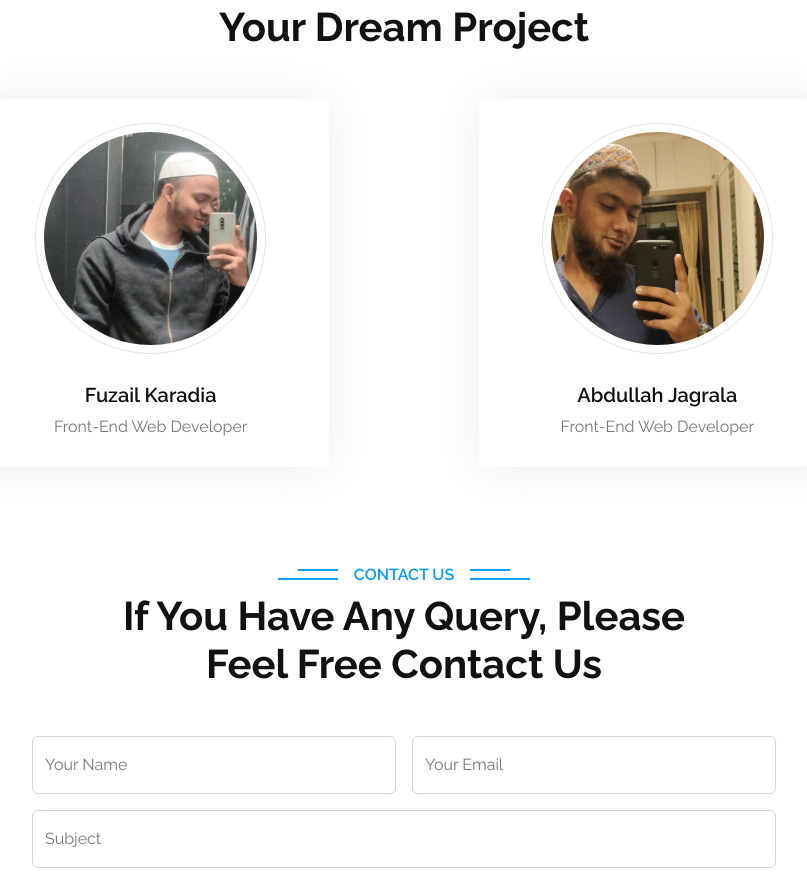
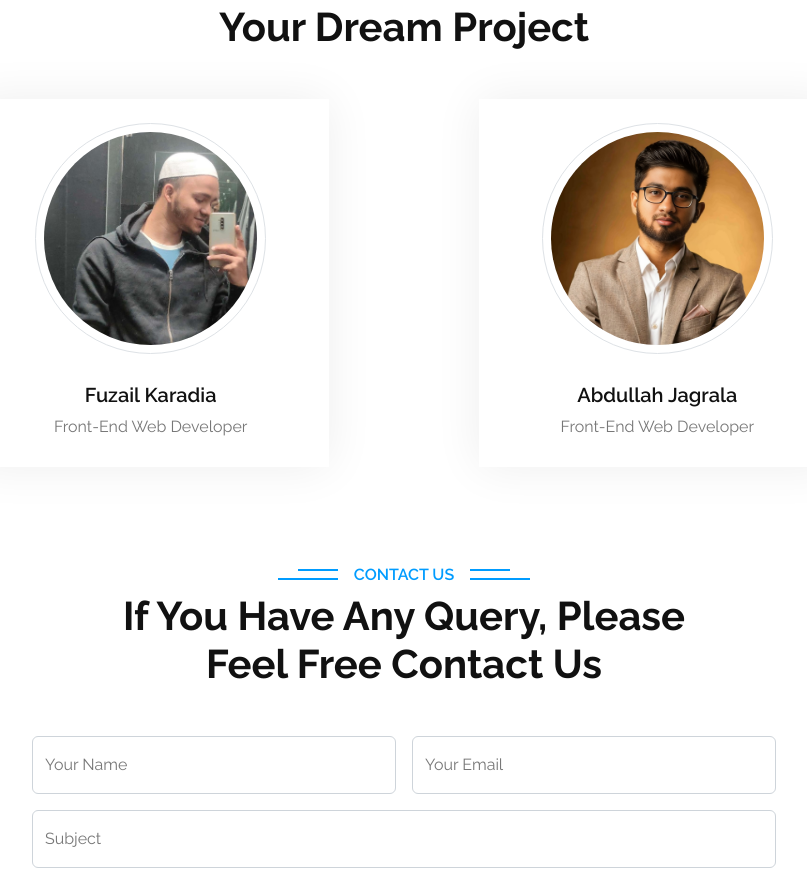
Before and after one commit to Abdullah8007/business-website, a React (Create React App) app: page /home in a window 1280 px wide. Shown: the part 2060-2942 px from the top of the page, without its empty margins (236-1043 px from the left). Built offline with nearby package versions, Linux system fonts and the light colour scheme.

Commit message:
ADD: EverLastCommit

```diff
--- a/src/components/Home.js
+++ b/src/components/Home.js
@@ -148,7 +148,7 @@ const Home = () => {
               </div>
               <div className="col-lg-4 col-md-6 wow fadeInUp" data-wow-delay="0.3s">
                 <div className="team-item text-center p-4">
-                  <img className="img-fluid border rounded-circle w-75 p-2 mb-4" src="img/abdullah.jpg" alt />
+                  <img className="img-fluid border rounded-circle w-75 p-2 mb-4" src="img/Abdullah.png" alt />
                   <div className="team-text">
                     <div className="team-title">
                       <h5>Abdullah Jagrala</h5>
```
Also changed, not shown: public/img/Abdullah.png (added), public/img/abdullah.jpg (deleted).
